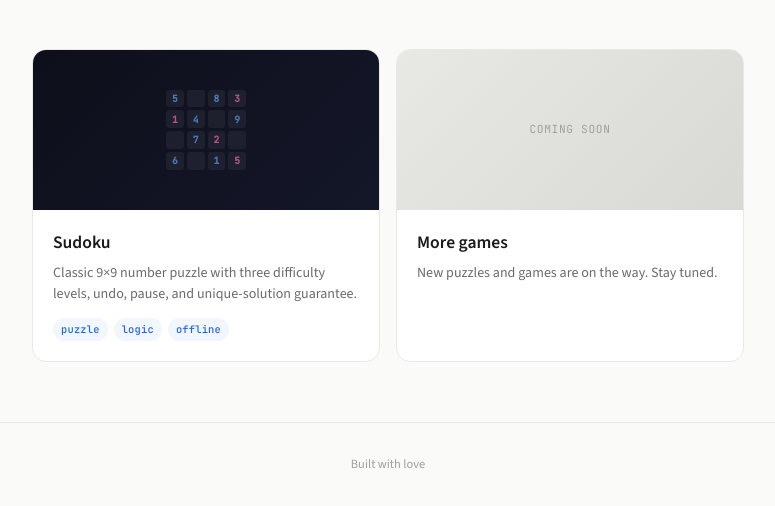
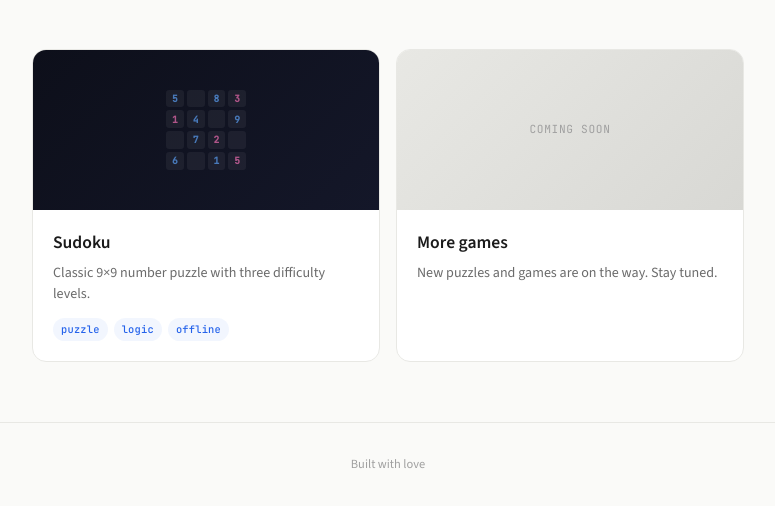
Before and after one commit to gracermy/gracermy.github.io, a plain HTML site: page games/index.html in a window 1280 px wide. Shown: the part 242-748 px from the top of the page, without its empty margins (252-1027 px from the left). Drawn offline with nearby package versions, Linux system fonts and the light colour scheme.

Commit message:
minor change on description

```diff
--- a/games/index.html
+++ b/games/index.html
@@ -246,7 +246,7 @@
         </div>
         <div class="game-body">
           <h3>Sudoku</h3>
-          <p>Classic 9×9 number puzzle with three difficulty levels, undo, pause, and unique-solution guarantee.</p>
+          <p>Classic 9×9 number puzzle with three difficulty levels.</p>
           <div class="game-tags">
             <span class="game-tag">puzzle</span>
             <span class="game-tag">logic</span>
```
